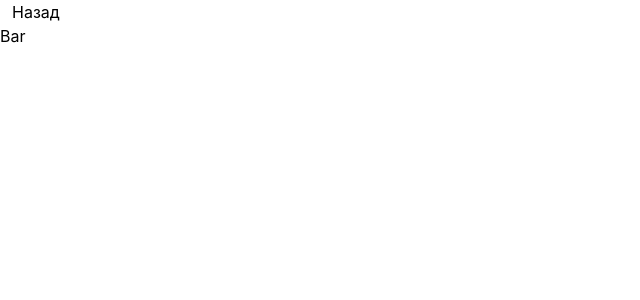
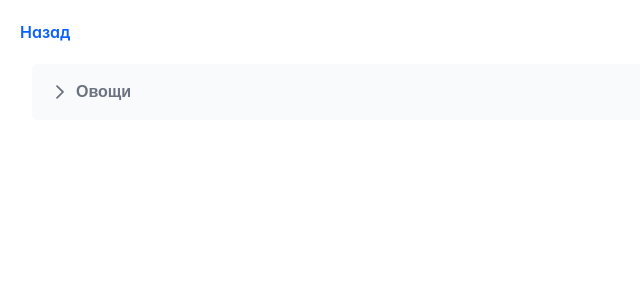
Before and after one commit to septoon/zakup, a React (Create React App) app: page /bar in a window 1280 px wide. Shown: the top 300 px of the page, without its empty margins (0-640 px from the left). Built offline with nearby package versions, Linux system fonts and the light colour scheme; a web font is replaced by a local one.

Commit message:
added primereact

```diff
--- a/package.json
+++ b/package.json
@@ -9,6 +9,7 @@
     "@testing-library/react": "^13.4.0",
     "@testing-library/user-event": "^13.5.0",
     "gh-pages": "^6.1.1",
+    "primereact": "^10.6.6",
     "react": "^18.3.1",
     "react-dom": "^18.3.1",
     "react-redux": "^9.1.2",
--- a/src/App.css
+++ b/src/App.css
@@ -10,6 +10,7 @@
   @tailwind components;
   @tailwind utilities;
 }
+
 
 
 body {
--- /dev/null
+++ b/src/common/data/vegetablesData.js
@@ -0,0 +1,27 @@
+export const vegetablesData = [
+  {
+    name: 'Апельсины',
+    count: 0
+  },
+  {
+    name: 'Лимоны',
+    count: 0
+  },
+  {
+    name: 'Лайм',
+    count: 0
+  },
+  {
+    name: 'Мята',
+    count: 0
+  },
+  {
+    name: 'Груша',
+    count: 0
+  },
+  {
+    name: 'Киви',
+    count: 0
+  }
+
+]
--- a/src/components/Bar.js
+++ b/src/components/Bar.js
@@ -1,13 +1,14 @@
 import React from 'react'
 import { Link } from 'react-router-dom'
+import Vegetables from './Vegetables'
 
 const Bar = () => {
   return (
     <div className='flex flex-col'>
-      <div className='flex justify-start pl-3'>
+      <div className='flex justify-start items-center pl-5 h-16 text-blue font-semibold'>
         <Link to='/zakup'>Назад</Link>
       </div>
-      <h1>Bar</h1>
+      <Vegetables />
     </div>
   )
 }
--- a/src/components/House.js
+++ b/src/components/House.js
@@ -4,7 +4,7 @@ import { Link } from 'react-router-dom'
 const House = () => {
   return (
     <div className='flex flex-col'>
-      <div className='flex justify-start pl-3'>
+      <div className='flex justify-start items-center pl-5 h-16 text-blue font-semibold'>
         <Link to='/zakup'>Назад</Link>
       </div>
       <h1>House</h1>
--- a/src/components/Kitchen.js
+++ b/src/components/Kitchen.js
@@ -1,13 +1,14 @@
 import React from 'react'
 import { Link } from 'react-router-dom'
+import Vegetables from './Vegetables'
 
 const Kitchen = () => {
   return (
     <div className='flex flex-col'>
-      <div className='flex justify-start pl-3'>
+      <div className='flex justify-start items-center pl-5 h-16 text-blue font-semibold'>
         <Link to='/zakup'>Назад</Link>
       </div>
-      <h1>Kitchen</h1>
+      <Vegetables />
     </div>
   )
 }
--- a/src/components/Mangal.js
+++ b/src/components/Mangal.js
@@ -4,7 +4,7 @@ import { Link } from 'react-router-dom'
 const Mangal = () => {
   return (
     <div className='flex flex-col'>
-      <div className='flex justify-start pl-3'>
+      <div className='flex justify-start items-center pl-5 h-16 text-blue font-semibold'>
         <Link to='/zakup'>Назад</Link>
       </div>
       <h1>Mangal</h1>
--- /dev/null
+++ b/src/components/Vegetables.js
@@ -0,0 +1,36 @@
+import React from 'react';
+import { PanelMenu } from 'primereact/panelmenu';
+import { InputText } from "primereact/inputtext";
+
+import { vegetablesData } from '../common/data/vegetablesData';
+
+const Vegetables = () => {
+
+  const itemRenderer = (item) => (
+    <div className="flex align-items-center px-3 py-2">
+        <span className={`mx-2 ${item.items && 'font-semibold'}`}>{item.label}</span>
+        <InputText keyfilter="int" type="number" placeholder={item.shortcut} className="ml-auto w-10 border-1 surface-border border-round surface-10 text-xs p-1" />
+
+
+    </div>
+  )
+
+  const items = [
+    {
+      label: 'Овощи',
+      items: vegetablesData.map(vegetable => ({
+        label: vegetable.name,
+        shortcut: vegetable.count.toString(),
+        template: itemRenderer
+      }))
+    },
+  ];
+
+  return (
+    <div className="card flex w-full justify-center">
+      <PanelMenu model={items} className="w-[95%] md:w-20rem" />
+    </div>
+  )
+}
+
+export default Vegetables
--- a/src/index.js
+++ b/src/index.js
@@ -6,6 +6,10 @@ import Kitchen from './components/Kitchen';
 import Bar from './components/Bar';
 import Mangal from './components/Mangal';
 import House from './components/House';
+
+import { PrimeReactProvider } from 'primereact/api';
+
+import 'primereact/resources/themes/lara-light-cyan/theme.css';
 
 import NotFound from './components/NotFound';
 
@@ -40,6 +44,8 @@ const router = createBrowserRouter([
 const root = ReactDOM.createRoot(document.getElementById('root'));
 root.render(
   <React.StrictMode>
+    <PrimeReactProvider>
         <RouterProvider router={router} />
+    </PrimeReactProvider>
   </React.StrictMode>
 );
--- a/tailwind.config.js
+++ b/tailwind.config.js
@@ -61,6 +61,7 @@ module.exports = {
       'transparent': 'transparent',
       'white': '#ffffff',
       'purple': '#3f3cbb',
+      'blue': '#0a60fe',
       'midnight': '#121063',
       'metal': '#565584',
       'tahiti': '#3ab7bf',
```
Also changed, not shown: 1 other file (tests, documents, lock files or other folders).
